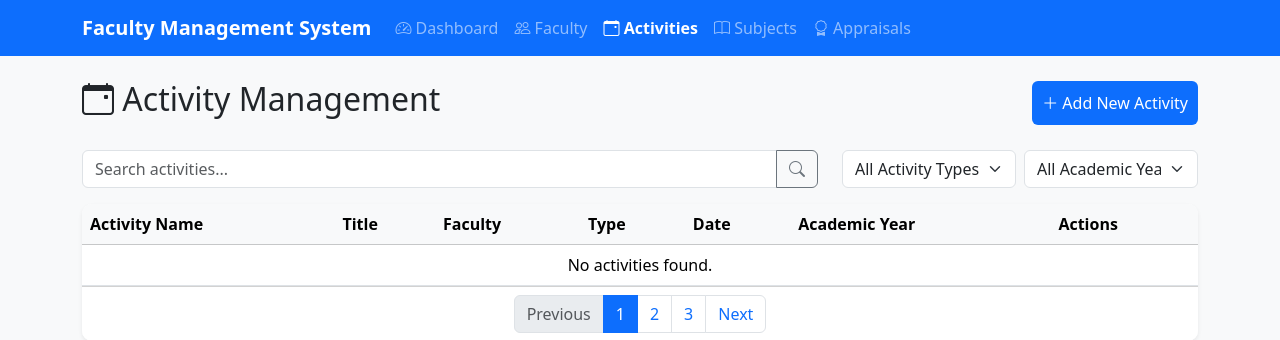
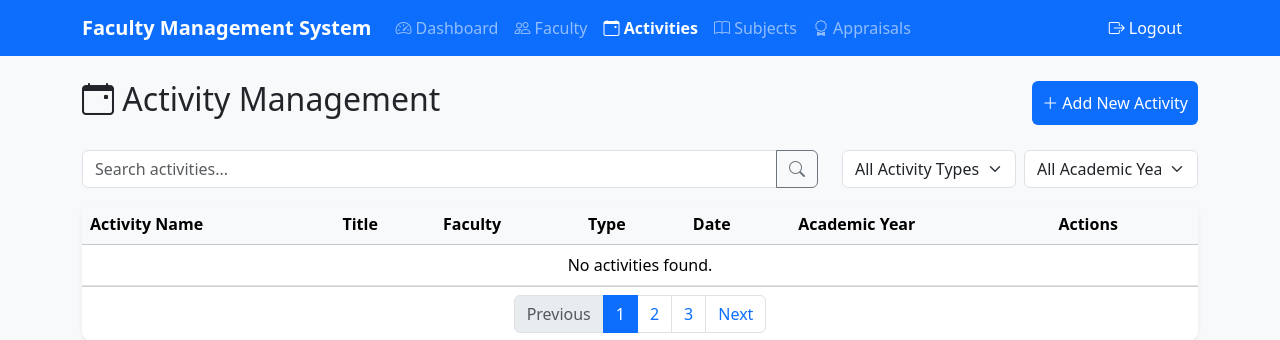
Before and after one commit to Nithishreddyyyy/Faculty-Management, a Flask app: page /activities in a window 1280 px wide. Shown: the top 340 px of the page. Run offline with Flask 3, Linux system fonts and the light colour scheme; the visitor is signed in with stand-in values (Sample User, id 1); data that the repository does not hold is empty.

Commit message:
Made changes

```diff
--- a/project/app.py
+++ b/project/app.py
@@ -423,10 +423,15 @@ def facultydashboard():
     activity_type_counts = db.session.query(ActivityType.Name, db.func.count(Activity.ID).label('count'))\
         .join(Activity, Activity.ActivityTypeID == ActivityType.ID).filter(Activity.FacultyID == faculty.ID).group_by(ActivityType.Name).all()
     total_activities = sum(item.count for item in activity_type_counts)
+    academic_years = db.session.query(AcademicYear).order_by(AcademicYear.YearStart.desc()).all()
+    activity_types = db.session.query(ActivityType).order_by(ActivityType.Name).all()
+
     activity_distribution = [{'name': name, 'count': count, 'percentage': round((total_activities and (count / total_activities) * 100) or 0, 1), 'color': color_map.get(name, 'bg-secondary')} for name, count in activity_type_counts]
     return render_template('Faculty/dashboard.html',
         faculty=faculty, subject_count=subject_count, activities_count=len(activities_list),
-        activity_distribution=activity_distribution, activities=activities_list, current_faculty_id=faculty.ID
+        activity_distribution=activity_distribution, activities=activities_list, current_faculty_id=faculty.ID,
+                           academic_years=academic_years,
+                           activity_types=activity_types
     )
 
 @app.route('/profile', methods=['GET', 'POST'])
--- a/project/templates/Admin/base.html
+++ b/project/templates/Admin/base.html
@@ -40,6 +40,13 @@
                         <a class="nav-link {% if active_page == 'appraisals' %}active{% endif %}" href="{{ url_for('appraisals') }}"><i class="bi bi-award"></i> Appraisals</a>
                     </li>
                 </ul>
+             <ul class="navbar-nav ms-auto">
+        <li class="nav-item mx-2">
+            <a class="nav-link text-white" href="{{ url_for('logout') }}">
+                <i class="bi bi-box-arrow-right me-1"></i>Logout
+            </a>
+        </li>
+    </ul>
             </div>
         </div>
     </nav>
```
